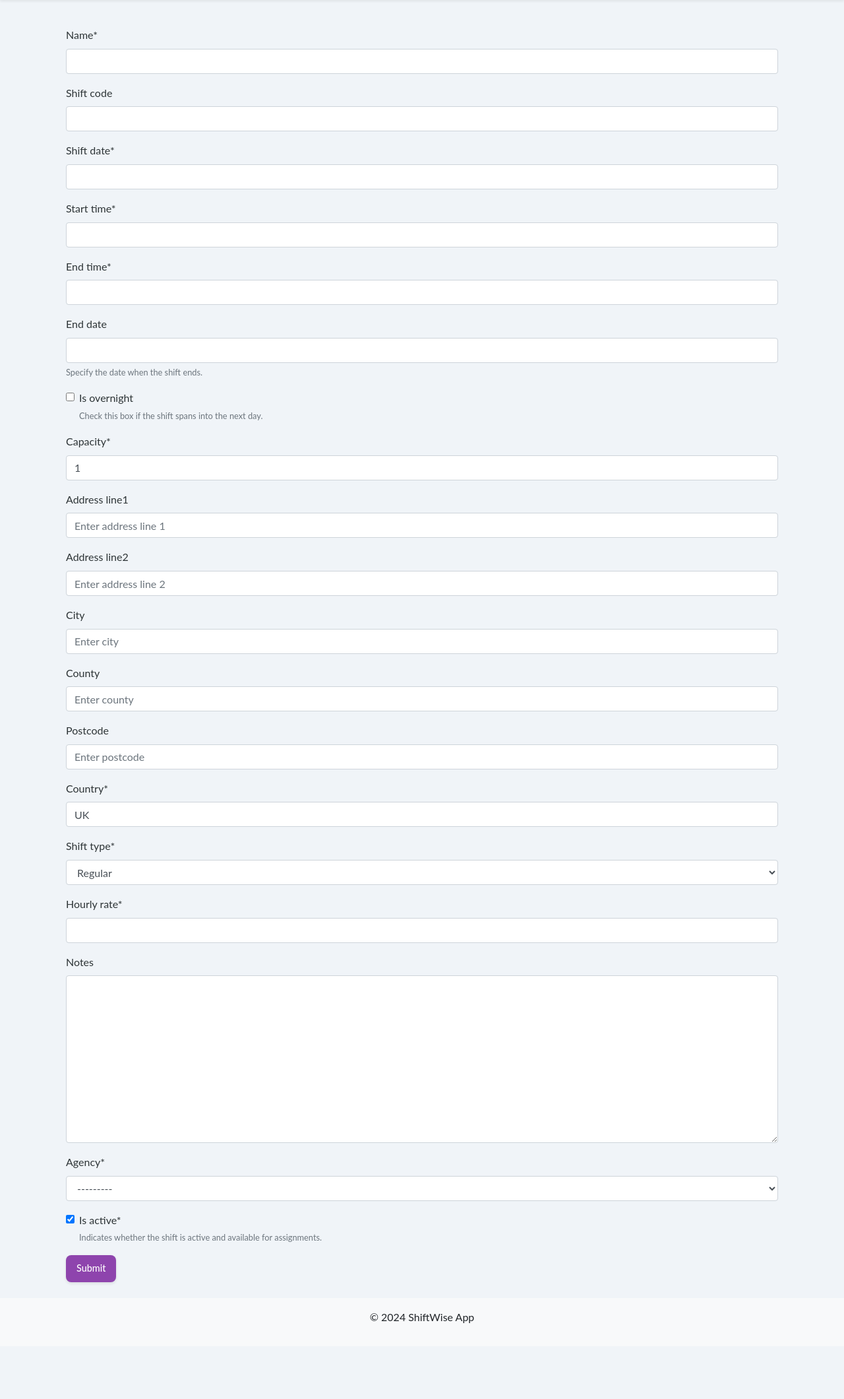
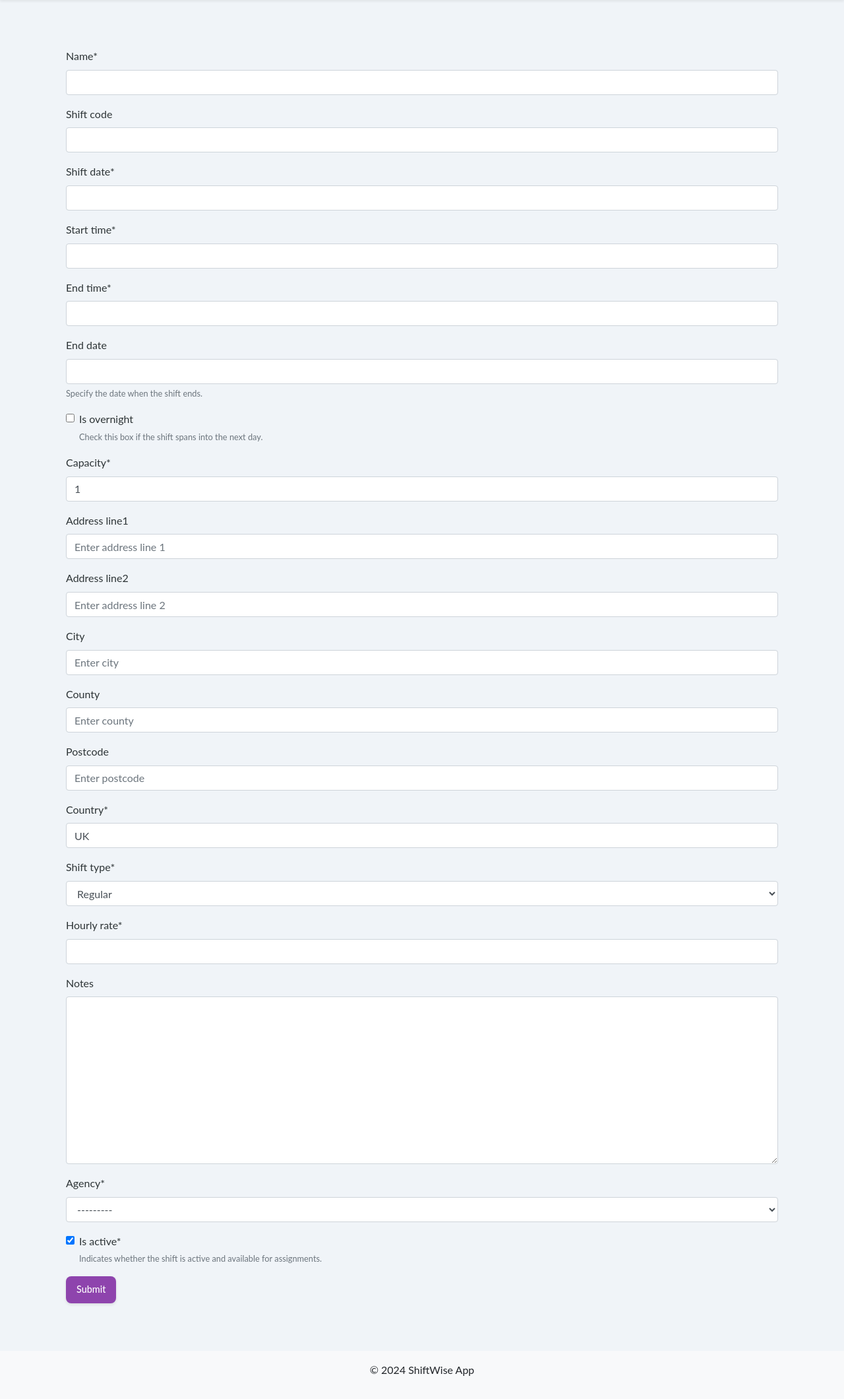
Before and after one commit to topesoul/shiftwise-app, a Django app: page /shifts/shift/create/ in a window 1280 px wide. Shown: the part 83-2203 px from the top of the page at 66% size. Before the commit the page ends 2088 px from the top, so only its background shows below. Run offline with Django 3.2, Linux system fonts and the light colour scheme; the visitor is signed in with stand-in values (Sample User, id 1); data that the repository does not hold is empty; parts of the project's set-up code (start-up, migrations or seed data) failed here and were passed over; some libraries are stand-ins or nearby versions.

Commit message:
feat: Add margin to shift form container

```diff
--- a/shifts/templates/shifts/shift_form.html
+++ b/shifts/templates/shifts/shift_form.html
@@ -9,7 +9,7 @@
 {% block title %}{{ form_title }}{% endblock %}
 
 {% block content %}
-<div class="container">
+<div class="container my-5">
     <h2>{{ form_title }}</h2>
     <form method="post" enctype="multipart/form-data">
         {% csrf_token %}
```
